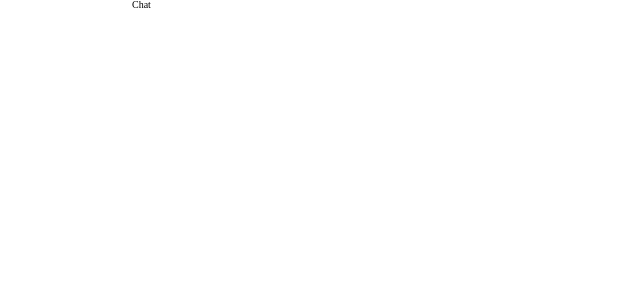
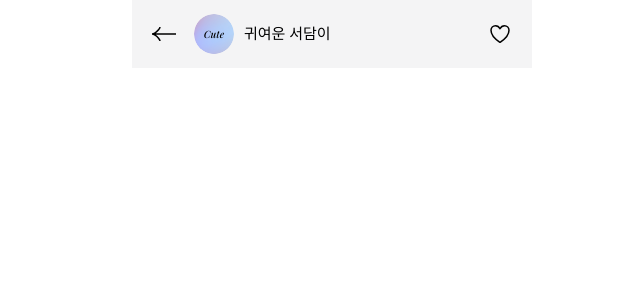
Before and after one commit to LIKELION-SOGANG/LIKELION-X-INSIGHT, a React (Create React App) app: page /chat/1 in a window 1280 px wide. Shown: the top 300 px of the page, without its empty margins (308-948 px from the left). Built offline with nearby package versions, Linux system fonts and the light colour scheme; a web font is replaced by a local one.

Commit message:
Feat: Tailwindcss 로 ChatHeader 마크업

```diff
--- /dev/null
+++ b/src/components/ChatHeader.jsx
@@ -0,0 +1,29 @@
+import React from 'react';
+import leftArrow from '../assets/images/left-arrow.svg';
+import heartIcon from '../assets/images/heart-outline-icon.svg';
+function ChatHeader() {
+  return (
+    <header className="flex h-[68px] bg-zinc-100">
+      <nav className="flex items-center w-[100%] px-20">
+        <div className="flex gap-18">
+          <img src={leftArrow} alt="뒤로가기 버튼" />
+          <div className="flex gap-10 items-center">
+            <div className="w-[40px] h-[40px] bg-[url('./assets/images/chatbg1.svg')] rounded-full bg-cover flex items-center">
+              <p className="w-[100%] text-center font-[Playfair] italic">
+                Cute
+              </p>
+            </div>
+            <h1 className="font-medium text-2xl">귀여운 서담이</h1>
+          </div>
+        </div>
+        <img
+          src={heartIcon}
+          alt="챗봇 좋아요 아이콘"
+          className="w-[24px] ml-auto"
+        />
+      </nav>
+    </header>
+  );
+}
+
+export default ChatHeader;
--- a/src/pages/Chat.jsx
+++ b/src/pages/Chat.jsx
@@ -1,9 +1,12 @@
-import React from 'react'
+import React from 'react';
+import ChatHeader from '../components/ChatHeader';
 
 function Chat() {
   return (
-    <div>Chat</div>
-  )
+    <>
+      <ChatHeader />
+    </>
+  );
 }
 
-export default Chat
+export default Chat;
--- a/src/pages/Home.jsx
+++ b/src/pages/Home.jsx
@@ -5,7 +5,7 @@ function Home() {
     <div>
       <h2 className="text-blue-500 font-bold text-3xl">Hello, React!</h2>
       <h2 className="text-blue-600">test</h2>
-      <p className="text-lg font-medium">Hello, Typescript!</p>
+      <p className="text-16 font-medium">Hello, Typescript!</p>
     </div>
   );
 }
--- a/tailwind.config.js
+++ b/tailwind.config.js
@@ -1,8 +1,19 @@
 /** @type {import('tailwindcss').Config} */
+// tailwind.config.js
+const px0_10 = { ...Array.from(Array(11)).map((_, i) => `${i}px`) };
+const px0_100 = { ...Array.from(Array(101)).map((_, i) => `${i}px`) };
+const px0_200 = { ...Array.from(Array(201)).map((_, i) => `${i}px`) };
 module.exports = {
   content: ['./src/**/*.{html,js,jsx}'],
   theme: {
-    extend: {},
+    extend: {
+      borderWidth: px0_10,
+      fontSize: px0_100,
+      lineHeight: px0_100,
+      minWidth: px0_200,
+      minHeight: px0_200,
+      spacing: px0_200,
+    },
   },
   plugins: [],
 };
```
Also changed, not shown: src/assets/images/left-arrow.svg (added).
